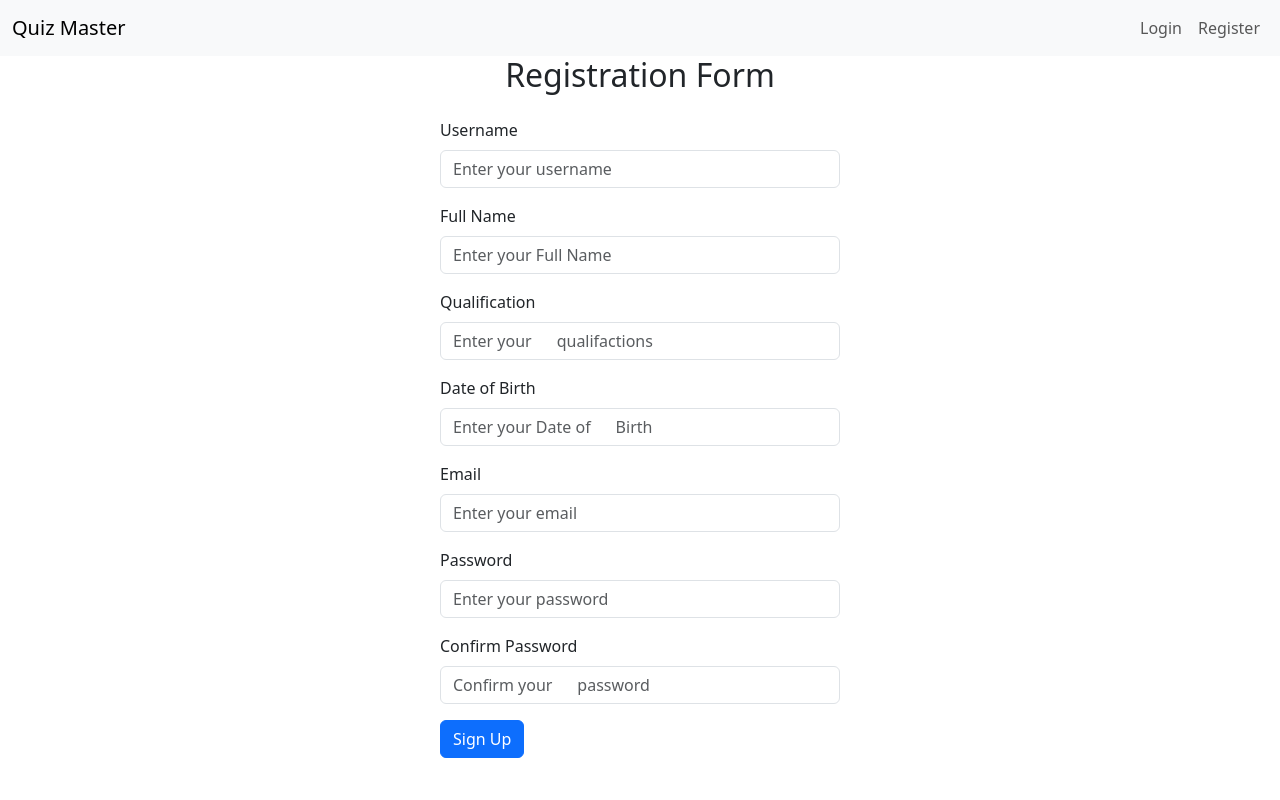
After one commit to 23f3001468/quiz-master-v1, a Flask app: page /register in a window 1280 px wide. The commit adds this page. Run offline with Flask 3, Linux system fonts and the light colour scheme.

Commit message:
added teh templates for login and registration

```diff
--- /dev/null
+++ b/app/templates/base.html
@@ -0,0 +1,67 @@
+<!DOCTYPE html>
+<html lang="en">
+  <head>
+    <meta charset="UTF-8" />
+    <link
+      rel="stylesheet"
+      href="https://cdn.jsdelivr.net/npm/bootstrap@5.3.3/dist/css/bootstrap.min.css"
+    />
+    <title>Quiz Master</title>
+    <link
+      rel="stylesheet"
+      href="{{ url_for('static', filename='css/style.css') }}"
+    />
+  </head>
+  <body>
+    <nav class="navbar navbar-expand-lg navbar-light bg-light">
+      <div class="container-fluid">
+        <a class="navbar-brand" href="{{ url_for('main.home') }}">
+          Quiz Master
+        </a>
+        <button
+          class="navbar-toggler"
+          type="button"
+          data-bs-toggle="collapse"
+          data-bs-target="#navbarNav"
+          aria-controls="navbarNav"
+          aria-expanded="false"
+          aria-label="Toggle navigation"
+        >
+          <span class="navbar-toggler-icon"></span>
+        </button>
+        <div class="collapse navbar-collapse" id="navbarNav">
+          <ul class="navbar-nav ms-auto">
+            {% if current_user.is_authenticated %}
+            <li class="nav-item">
+              <a class="nav-link" href="{{ url_for('main.dashboard') }}"
+                >Dashboard</a
+              >
+            </li>
+            <li class="nav-item">
+              <a class="nav-link" href="{{ url_for('main.logout') }}">Logout</a>
+            </li>
+            {% else %}
+            <li class="nav-item">
+              <a class="nav-link" href="{{ url_for('main.login') }}">Login</a>
+            </li>
+            <li class="nav-item">
+              <a class="nav-link" href="{{ url_for('main.register') }}"
+                >Register</a
+              >
+            </li>
+            {% endif %}
+          </ul>
+        </div>
+      </div>
+    </nav>
+
+    <div class="container">
+      {% with messages = get_flashed_messages(with_categories=true) %} {% if
+      messages %} {% for category, message in messages %}
+      <div class="flash {{ category }}">{{ message }}</div>
+      {% endfor %} {% endif %} {% endwith %} {% block content %}{% endblock %}
+    </div>
+
+    <script src="https://cdn.jsdelivr.net/npm/bootstrap@5.3.3/dist/js/bootstrap.bundle.min.js"></script>
+  </body>
+</html>
--- /dev/null
+++ b/app/templates/register.html
@@ -0,0 +1,49 @@
+{% extends "base.html" %} {% block content %}
+<div class="container">
+  <h2 class="text-center mb-4">Registration Form</h2>
+  <form
+    method="POST"
+    action="{{ url_for('main.register') }}"
+    class="mx-auto"
+    style="max-width: 400px"
+  >
+    {{ form.hidden_tag() }}
+
+    <div class="form-group mb-3">
+      {{ form.username.label(class="form-label") }} {{
+      form.username(class="form-control", placeholder="Enter your username") }}
+    </div>
+    <div class="form-group mb-3">
+      {{ form.fullName.label(class="form-label") }} {{
+      form.fullName(class="form-control", placeholder="Enter your Full Name") }}
+    </div>
+    <div class="form-group mb-3">
+      {{ form.qualification.label(class="form-label") }} {{
+      form.qualification(class="form-control", placeholder="Enter your
+      qualifactions") }}
+    </div>
+    <div class="form-group mb-3">
+      {{ form.date_of_birth.label(class="form-label") }} {{
+      form.date_of_birth(class="form-control", placeholder="Enter your Date of
+      Birth") }}
+    </div>
+    <div class="form-group mb-3">
+      {{ form.email.label(class="form-label") }} {{
+      form.email(class="form-control", placeholder="Enter your email") }}
+    </div>
+
+    <div class="form-group mb-3">
+      {{ form.password.label(class="form-label") }} {{
+      form.password(class="form-control", placeholder="Enter your password") }}
+    </div>
+    <div class="form-group mb-3">
+      {{ form.confirm_password.label(class="form-label") }} {{
+      form.confirm_password(class="form-control", placeholder="Confirm your
+      password") }}
+    </div>
+    <div class="form-group mb-3">
+      {{ form.submit(class="btn btn-primary") }}
+    </div>
+  </form>
+</div>
+{% endblock %}
--- a/requirements.txt
+++ b/requirements.txt
@@ -3,3 +3,4 @@
 Flask-Bcrypt
 Flask-Login
 Flask-WTF
+email-validator
```
Also changed, not shown: app/templates/home.html (+4 -10 lines), app/templates/login.html (added, +27 -0 lines).
